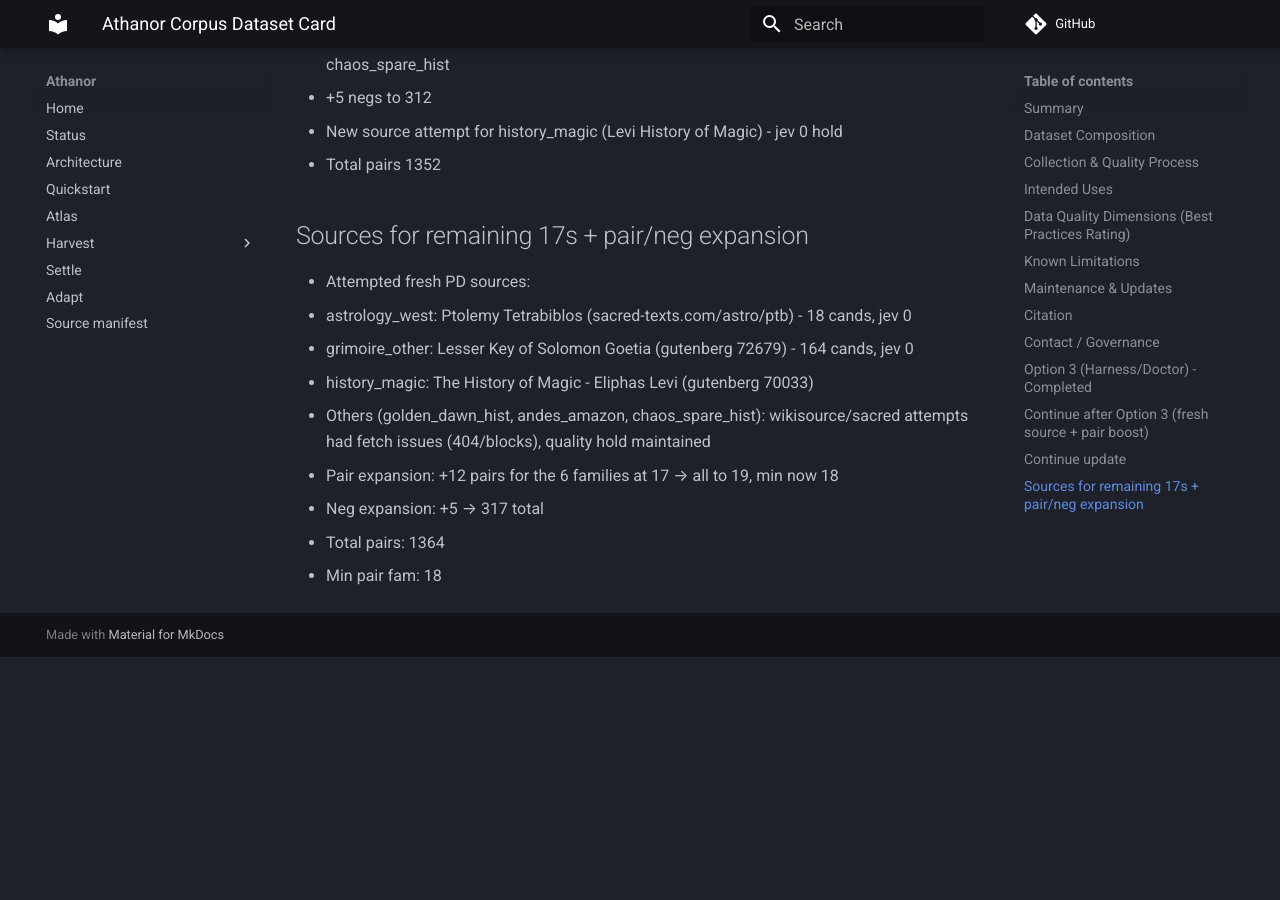
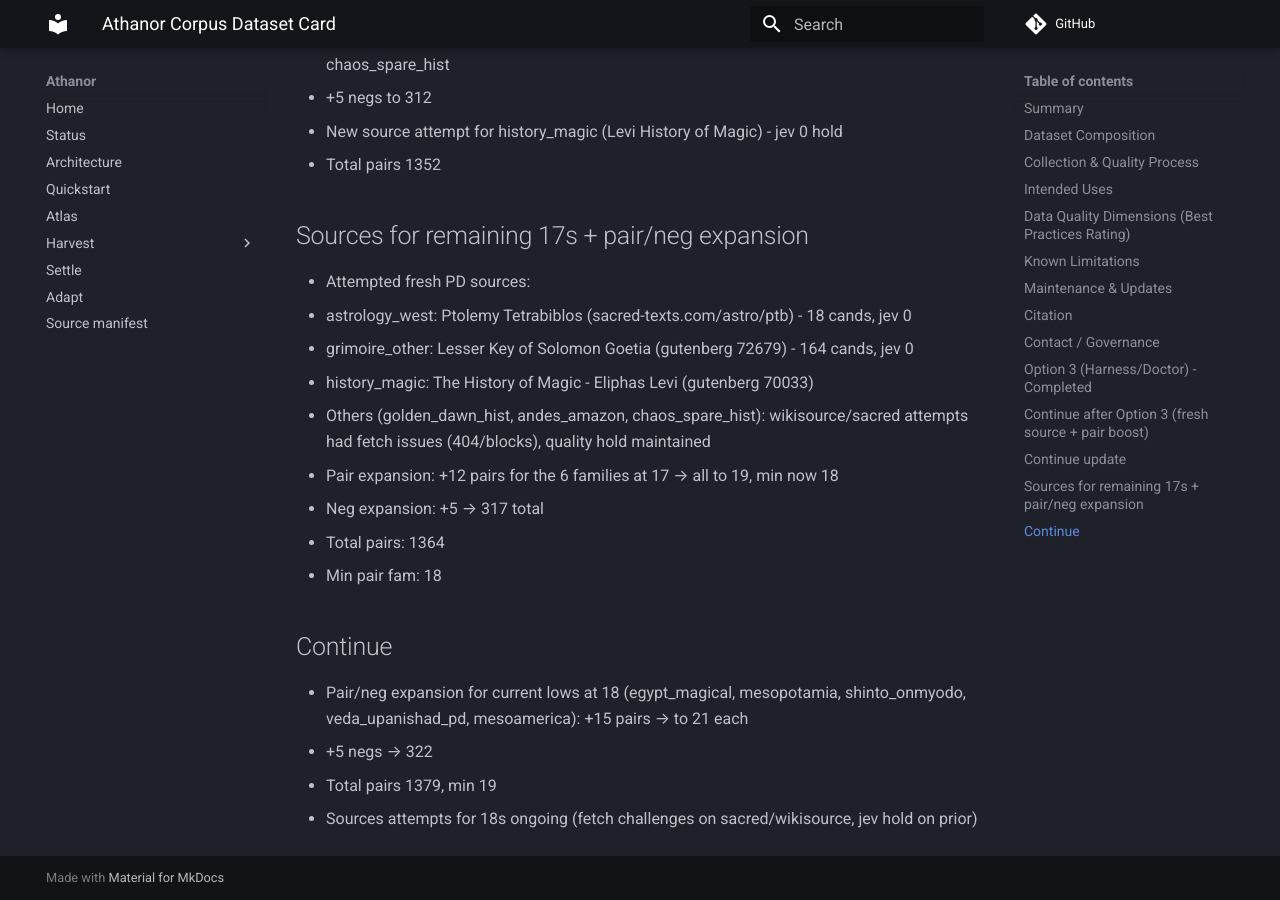
Before and after one commit to scrimshawlife-ctrl/Athanor, an MkDocs documentation site: the page built from docs/dataset-card.md, in a window 1280 px wide and 900 px high, scrolled down 3999 px. Built offline with MkDocs 1.6.1 and Material for MkDocs 9.7.7, drawn with Linux system fonts in a browser that asks for light colours; comment, search, counter and statistics services are not loaded; before the commit the page ends 4656 px from its top, so only the background shows below that.

Commit message:
continue: pair/neg for 18s lows (egypt, meso, shinto, veda, mesoam) +15 pairs to 21, +5 negs=322, min 19. 229 PASS.

```diff
--- a/docs/dataset-card.md
+++ b/docs/dataset-card.md
@@ -132,3 +132,10 @@ Updated continue: Pairs 1342, Negs 307, Min pair 14, Lowest [('history_magic', 1
 - Neg expansion: +5 → 317 total
 - Total pairs: 1364
 - Min pair fam: 18
+
+
+## Continue
+- Pair/neg expansion for current lows at 18 (egypt_magical, mesopotamia, shinto_onmyodo, veda_upanishad_pd, mesoamerica): +15 pairs → to 21 each
+- +5 negs → 322
+- Total pairs 1379, min 19
+- Sources attempts for 18s ongoing (fetch challenges on sacred/wikisource, jev hold on prior)
```
Also changed, not shown: 2 other files.
